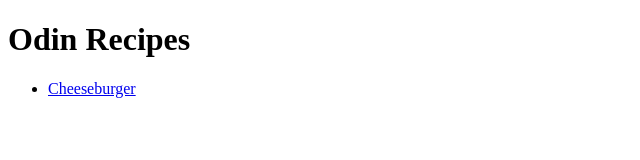
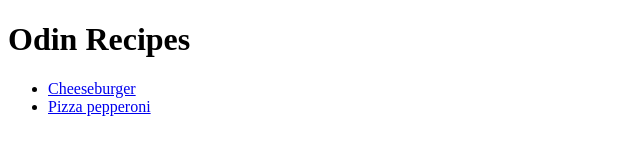
Before and after one commit to Hurzbert/odin-recipes, a plain HTML site: page index.html in a window 1280 px wide. Shown: the whole page, without its empty margins (0-640 px from the left). Drawn offline with Linux system fonts and the light colour scheme.

Commit message:
Add pizza to menu
Add the pizza pepperoni recipe to the selection menu.

```diff
--- a/index.html
+++ b/index.html
@@ -13,6 +13,9 @@
             <li>
                 <a href="./odin-recipes/cheeseburger.html">Cheeseburger</a>
             </li>
+            <li>
+                <a href="./odin-recipes/pizza-pepperoni.html">Pizza pepperoni</a>
+            </li>
 
         </ul>
     </body>
```
